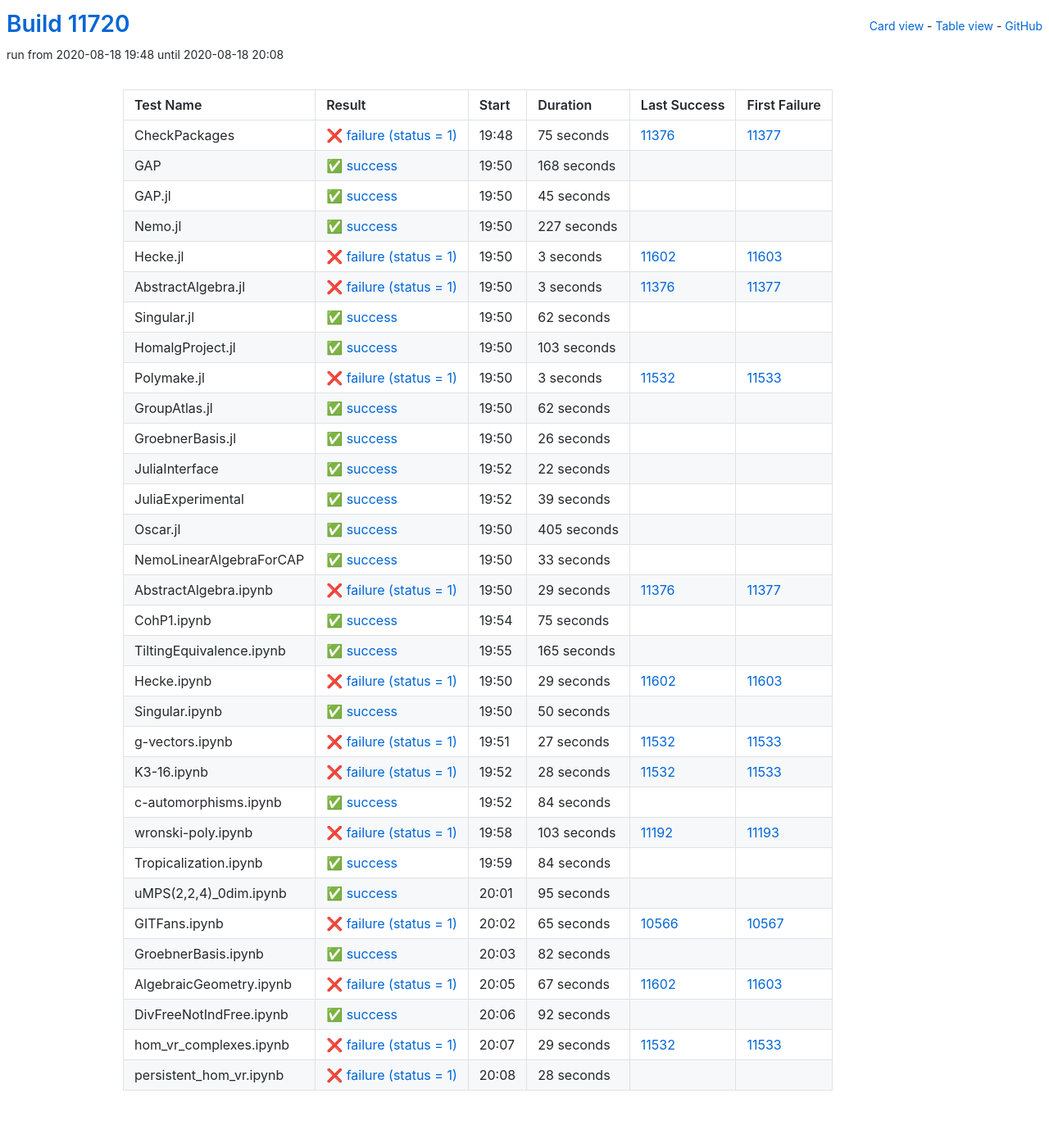
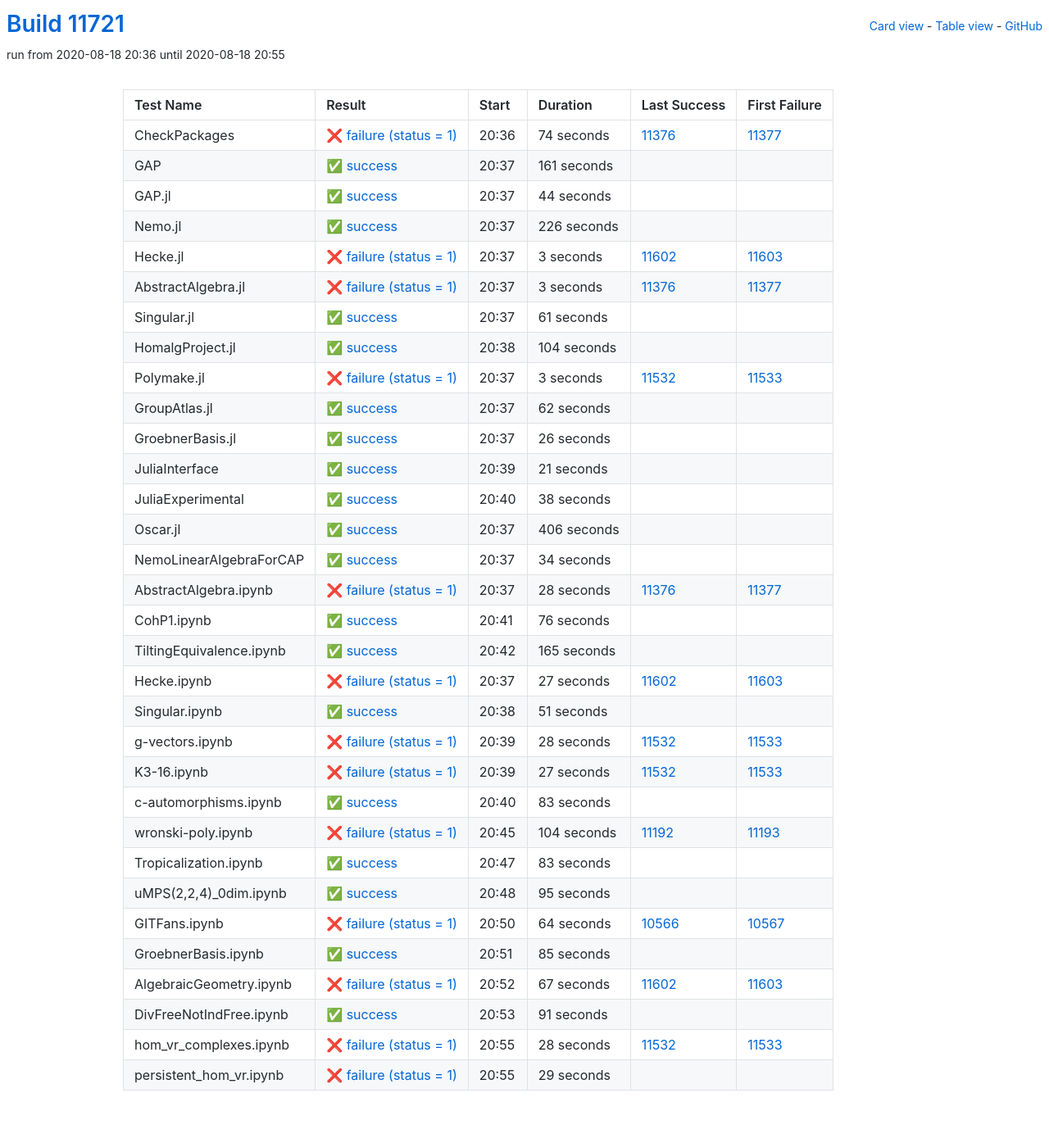
Before and after one commit to oscar-system/oscar-ci-status, a Jekyll site: the page built from table.html, in a window 1280 px wide. Shown: the whole page at 82% size. Built offline with Jekyll 4.4.1, drawn with Linux system fonts in a browser that asks for light colours.

Commit message:
Build #11721

```diff
--- a/_data/ci.yml
+++ b/_data/ci.yml
@@ -1,6 +1,6 @@
 ---
-build: 11720
-build_url: https://oscarci.mathematik.uni-kl.de/job/oscar/11720/
+build: 11721
+build_url: https://oscarci.mathematik.uni-kl.de/job/oscar/11721/
 job: oscar
 organization: oscar-system
 repo: oscar-ci-status
@@ -8,56 +8,56 @@
 tests:
 - name: CheckPackages
   id: checkpackages
-  log: https://oscarci.mathematik.uni-kl.de/job/oscar/11720/artifact/logs/build-11720/CheckPackages.log
-  start: 2020-08-18 19:48
+  log: https://oscarci.mathematik.uni-kl.de/job/oscar/11721/artifact/logs/build-11721/CheckPackages.log
+  start: 2020-08-18 20:36
   success: false
   exitcode: 1
   status: failure
-  duration: 75
+  duration: 74
   last_success: 11376
   last_success_url: https://oscarci.mathematik.uni-kl.de/job/oscar/11376/
   first_failure: 11377
   first_failure_url: https://oscarci.mathematik.uni-kl.de/job/oscar/11377/
 - name: GAP
   id: gap
-  log: https://oscarci.mathematik.uni-kl.de/job/oscar/11720/artifact/logs/build-11720/GAP.log
-  start: 2020-08-18 19:50
+  log: https://oscarci.mathematik.uni-kl.de/job/oscar/11721/artifact/logs/build-11721/GAP.log
+  start: 2020-08-18 20:37
   success: true
   exitcode: 0
   status: success
-  duration: 168
+  duration: 161
   last_success: false
   last_success_url:
   first_failure: false
   first_failure_url:
 - name: GAP.jl
   id: gap-jl
-  log: https://oscarci.mathematik.uni-kl.de/job/oscar/11720/artifact/logs/build-11720/GAP.jl.log
-  start: 2020-08-18 19:50
+  log: https://oscarci.mathematik.uni-kl.de/job/oscar/11721/artifact/logs/build-11721/GAP.jl.log
+  start: 2020-08-18 20:37
   success: true
   exitcode: 0
   status: success
-  duration: 45
+  duration: 44
   last_success: false
   last_success_url:
   first_failure: false
   first_failure_url:
 - name: Nemo.jl
   id: nemo-jl
-  log: https://oscarci.mathematik.uni-kl.de/job/oscar/11720/artifact/logs/build-11720/Nemo.jl.log
-  start: 2020-08-18 19:50
+  log: https://oscarci.mathematik.uni-kl.de/job/oscar/11721/artifact/logs/build-11721/Nemo.jl.log
+  start: 2020-08-18 20:37
   success: true
   exitcode: 0
   status: success
-  duration: 227
+  duration: 226
   last_success: false
   last_success_url:
   first_failure: false
   first_failure_url:
 - name: Hecke.jl
   id: hecke-jl
-  log: https://oscarci.mathematik.uni-kl.de/job/oscar/11720/artifact/logs/build-11720/Hecke.jl.log
-  start: 2020-08-18 19:50
+  log: https://oscarci.mathematik.uni-kl.de/job/oscar/11721/artifact/logs/build-11721/Hecke.jl.log
+  start: 2020-08-18 20:37
   success: false
   exitcode: 1
   status: failure
@@ -68,8 +68,8 @@
   first_failure_url: https://oscarci.mathematik.uni-kl.de/job/oscar/11603/
 - name: AbstractAlgebra.jl
   id: abstractalgebra-jl
-  log: https://oscarci.mathematik.uni-kl.de/job/oscar/11720/artifact/logs/build-11720/AbstractAlgebra.jl.log
-  start: 2020-08-18 19:50
+  log: https://oscarci.mathematik.uni-kl.de/job/oscar/11721/artifact/logs/build-11721/AbstractAlgebra.jl.log
+  start: 2020-08-18 20:37
   success: false
   exitcode: 1
   status: failure
@@ -80,32 +80,32 @@
   first_failure_url: https://oscarci.mathematik.uni-kl.de/job/oscar/11377/
 - name: Singular.jl
   id: singular-jl
-  log: https://oscarci.mathematik.uni-kl.de/job/oscar/11720/artifact/logs/build-11720/Singular.jl.log
-  start: 2020-08-18 19:50
+  log: https://oscarci.mathematik.uni-kl.de/job/oscar/11721/artifact/logs/build-11721/Singular.jl.log
+  start: 2020-08-18 20:37
   success: true
   exitcode: 0
   status: success
-  duration: 62
+  duration: 61
   last_success: false
   last_success_url:
   first_failure: false
   first_failure_url:
 - name: HomalgProject.jl
   id: homalgproject-jl
-  log: https://oscarci.mathematik.uni-kl.de/job/oscar/11720/artifact/logs/build-11720/HomalgProject.jl.log
-  start: 2020-08-18 19:50
+  log: https://oscarci.mathematik.uni-kl.de/job/oscar/11721/artifact/logs/build-11721/HomalgProject.jl.log
+  start: 2020-08-18 20:38
   success: true
   exitcode: 0
   status: success
-  duration: 103
+  duration: 104
   last_success: false
   last_success_url:
   first_failure: false
   first_failure_url:
 - name: Polymake.jl
   id: polymake-jl
-  log: https://oscarci.mathematik.uni-kl.de/job/oscar/11720/artifact/logs/build-11720/Polymake.jl.log
-  start: 2020-08-18 19:50
+  log: https://oscarci.mathematik.uni-kl.de/job/oscar/11721/artifact/logs/build-11721/Polymake.jl.log
+  start: 2020-08-18 20:37
   success: false
   exitcode: 1
   status: failure
@@ -116,8 +116,8 @@
   first_failure_url: https://oscarci.mathematik.uni-kl.de/job/oscar/11533/
 - name: GroupAtlas.jl
   id: groupatlas-jl
-  log: https://oscarci.mathematik.uni-kl.de/job/oscar/11720/artifact/logs/build-11720/GroupAtlas.jl.log
-  start: 2020-08-18 19:50
+  log: https://oscarci.mathematik.uni-kl.de/job/oscar/11721/artifact/logs/build-11721/GroupAtlas.jl.log
+  start: 2020-08-18 20:37
   success: true
   exitcode: 0
   status: success
@@ -128,8 +128,8 @@
   first_failure_url:
 - name: GroebnerBasis.jl
   id: groebnerbasis-jl
-  log: https://oscarci.mathematik.uni-kl.de/job/oscar/11720/artifact/logs/build-11720/GroebnerBasis.jl.log
-  start: 2020-08-18 19:50
+  log: https://oscarci.mathematik.uni-kl.de/job/oscar/11721/artifact/logs/build-11721/GroebnerBasis.jl.log
+  start: 2020-08-18 20:37
   success: true
   exitcode: 0
   status: success
@@ -140,80 +140,80 @@
   first_failure_url:
 - name: JuliaInterface
   id: juliainterface
-  log: https://oscarci.mathematik.uni-kl.de/job/oscar/11720/artifact/logs/build-11720/JuliaInterface.log
-  start: 2020-08-18 19:52
+  log: https://oscarci.mathematik.uni-kl.de/job/oscar/11721/artifact/logs/build-11721/JuliaInterface.log
+  start: 2020-08-18 20:39
   success: true
   exitcode: 0
   status: success
-  duration: 22
+  duration: 21
   last_success: false
   last_success_url:
   first_failure: false
   first_failure_url:
 - name: JuliaExperimental
   id: juliaexperimental
-  log: https://oscarci.mathematik.uni-kl.de/job/oscar/11720/artifact/logs/build-11720/JuliaExperimental.log
-  start: 2020-08-18 19:52
+  log: https://oscarci.mathematik.uni-kl.de/job/oscar/11721/artifact/logs/build-11721/JuliaExperimental.log
+  start: 2020-08-18 20:40
   success: true
   exitcode: 0
   status: success
-  duration: 39
+  duration: 38
   last_success: false
   last_success_url:
   first_failure: false
   first_failure_url:
 - name: Oscar.jl
   id: oscar-jl
-  log: https://oscarci.mathematik.uni-kl.de/job/oscar/11720/artifact/logs/build-11720/Oscar.jl.log
-  start: 2020-08-18 19:50
+  log: https://oscarci.mathematik.uni-kl.de/job/oscar/11721/artifact/logs/build-11721/Oscar.jl.log
+  start: 2020-08-18 20:37
   success: true
   exitcode: 0
   status: success
-  duration: 405
+  duration: 406
   last_success: false
   last_success_url:
   first_failure: false
   first_failure_url:
 - name: NemoLinearAlgebraForCAP
   id: nemolinearalgebraforcap
-  log: https://oscarci.mathematik.uni-kl.de/job/oscar/11720/artifact/logs/build-11720/NemoLinearAlgebraForCAP.log
-  start: 2020-08-18 19:50
+  log: https://oscarci.mathematik.uni-kl.de/job/oscar/11721/artifact/logs/build-11721/NemoLinearAlgebraForCAP.log
+  start: 2020-08-18 20:37
   success: true
   exitcode: 0
   status: success
-  duration: 33
+  duration: 34
   last_success: false
   last_success_url:
   first_failure: false
   first_failure_url:
 - name: AbstractAlgebra.ipynb
   id: abstractalgebra-ipynb
-  log: https://oscarci.mathematik.uni-kl.de/job/oscar/11720/artifact/logs/build-11720/AbstractAlgebra.ipynb.log
-  start: 2020-08-18 19:50
+  log: https://oscarci.mathematik.uni-kl.de/job/oscar/11721/artifact/logs/build-11721/AbstractAlgebra.ipynb.log
+  start: 2020-08-18 20:37
   success: false
   exitcode: 1
   status: failure
-  duration: 29
+  duration: 28
   last_success: 11376
   last_success_url: https://oscarci.mathematik.uni-kl.de/job/oscar/11376/
   first_failure: 11377
   first_failure_url: https://oscarci.mathematik.uni-kl.de/job/oscar/11377/
 - name: CohP1.ipynb
   id: cohp1-ipynb
-  log: https://oscarci.mathematik.uni-kl.de/job/oscar/11720/artifact/logs/build-11720/CohP1.ipynb.log
-  start: 2020-08-18 19:54
+  log: https://oscarci.mathematik.uni-kl.de/job/oscar/11721/artifact/logs/build-11721/CohP1.ipynb.log
+  start: 2020-08-18 20:41
   success: true
   exitcode: 0
   status: success
-  duration: 75
+  duration: 76
   last_success: false
   last_success_url:
   first_failure: false
   first_failure_url:
 - name: TiltingEquivalence.ipynb
   id: tiltingequivalence-ipynb
-  log: https://oscarci.mathematik.uni-kl.de/job/oscar/11720/artifact/logs/build-11720/TiltingEquivalence.ipynb.log
-  start: 2020-08-18 19:55
+  log: https://oscarci.mathematik.uni-kl.de/job/oscar/11721/artifact/logs/build-11721/TiltingEquivalence.ipynb.log
+  start: 2020-08-18 20:42
   success: true
   exitcode: 0
   status: success
@@ -224,32 +224,44 @@
   first_failure_url:
 - name: Hecke.ipynb
   id: hecke-ipynb
-  log: https://oscarci.mathematik.uni-kl.de/job/oscar/11720/artifact/logs/build-11720/Hecke.ipynb.log
-  start: 2020-08-18 19:50
+  log: https://oscarci.mathematik.uni-kl.de/job/oscar/11721/artifact/logs/build-11721/Hecke.ipynb.log
+  start: 2020-08-18 20:37
   success: false
   exitcode: 1
   status: failure
-  duration: 29
+  duration: 27
   last_success: 11602
   last_success_url: https://oscarci.mathematik.uni-kl.de/job/oscar/11602/
   first_failure: 11603
   first_failure_url: https://oscarci.mathematik.uni-kl.de/job/oscar/11603/
 - name: Singular.ipynb
   id: singular-ipynb
-  log: https://oscarci.mathematik.uni-kl.de/job/oscar/11720/artifact/logs/build-11720/Singular.ipynb.log
-  start: 2020-08-18 19:50
+  log: https://oscarci.mathematik.uni-kl.de/job/oscar/11721/artifact/logs/build-11721/Singular.ipynb.log
+  start: 2020-08-18 20:38
   success: true
   exitcode: 0
   status: success
-  duration: 50
+  duration: 51
   last_success: false
   last_success_url:
   first_failure: false
   first_failure_url:
 - name: g-vectors.ipynb
   id: g-vectors-ipynb
-  log: https://oscarci.mathematik.uni-kl.de/job/oscar/11720/artifact/logs/build-11720/g-vectors.ipynb.log
-  start: 2020-08-18 19:51
+  log: https://oscarci.mathematik.uni-kl.de/job/oscar/11721/artifact/logs/build-11721/g-vectors.ipynb.log
+  start: 2020-08-18 20:39
+  success: false
+  exitcode: 1
+  status: failure
+  duration: 28
+  last_success: 11532
+  last_success_url: https://oscarci.mathematik.uni-kl.de/job/oscar/11532/
+  first_failure: 11533
+  first_failure_url: https://oscarci.mathematik.uni-kl.de/job/oscar/11533/
+- name: K3-16.ipynb
+  id: k3-16-ipynb
+  log: https://oscarci.mathematik.uni-kl.de/job/oscar/11721/artifact/logs/build-11721/K3-16.ipynb.log
+  start: 2020-08-18 20:39
   success: false
   exitcode: 1
   status: failure
@@ -258,58 +270,46 @@
   last_success_url: https://oscarci.mathematik.uni-kl.de/job/oscar/11532/
   first_failure: 11533
   first_failure_url: https://oscarci.mathematik.uni-kl.de/job/oscar/11533/
-- name: K3-16.ipynb
-  id: k3-16-ipynb
-  log: https://oscarci.mathematik.uni-kl.de/job/oscar/11720/artifact/logs/build-11720/K3-16.ipynb.log
-  start: 2020-08-18 19:52
-  success: false
-  exitcode: 1
-  status: failure
-  duration: 28
-  last_success: 11532
-  last_success_url: https://oscarci.mathematik.uni-kl.de/job/oscar/11532/
-  first_failure: 11533
-  first_failure_url: https://oscarci.mathematik.uni-kl.de/job/oscar/11533/
 - name: c-automorphisms.ipynb
   id: c-automorphisms-ipynb
-  log: https://oscarci.mathematik.uni-kl.de/job/oscar/11720/artifact/logs/build-11720/c-automorphisms.ipynb.log
-  start: 2020-08-18 19:52
+  log: https://oscarci.mathematik.uni-kl.de/job/oscar/11721/artifact/logs/build-11721/c-automorphisms.ipynb.log
+  start: 2020-08-18 20:40
   success: true
   exitcode: 0
   status: success
-  duration: 84
+  duration: 83
   last_success: false
   last_success_url:
   first_failure: false
   first_failure_url:
 - name: wronski-poly.ipynb
   id: wronski-poly-ipynb
-  log: https://oscarci.mathematik.uni-kl.de/job/oscar/11720/artifact/logs/build-11720/wronski-poly.ipynb.log
-  start: 2020-08-18 19:58
+  log: https://oscarci.mathematik.uni-kl.de/job/oscar/11721/artifact/logs/build-11721/wronski-poly.ipynb.log
+  start: 2020-08-18 20:45
   success: false
   exitcode: 1
   status: failure
-  duration: 103
+  duration: 104
   last_success: 11192
   last_success_url: https://oscarci.mathematik.uni-kl.de/job/oscar/11192/
   first_failure: 11193
   first_failure_url: https://oscarci.mathematik.uni-kl.de/job/oscar/11193/
 - name: Tropicalization.ipynb
   id: tropicalization-ipynb
-  log: https://oscarci.mathematik.uni-kl.de/job/oscar/11720/artifact/logs/build-11720/Tropicalization.ipynb.log
-  start: 2020-08-18 19:59
+  log: https://oscarci.mathematik.uni-kl.de/job/oscar/11721/artifact/logs/build-11721/Tropicalization.ipynb.log
+  start: 2020-08-18 20:47
   success: true
   exitcode: 0
   status: success
-  duration: 84
+  duration: 83
   last_success: false
   last_success_url:
   first_failure: false
   first_failure_url:
 - name: uMPS(2,2,4)_0dim.ipynb
   id: umps-2-2-4-0dim-ipynb
-  log: https://oscarci.mathematik.uni-kl.de/job/oscar/11720/artifact/logs/build-11720/uMPS-2-2-4-_0dim.ipynb.log
-  start: 2020-08-18 20:01
+  log: https://oscarci.mathematik.uni-kl.de/job/oscar/11721/artifact/logs/build-11721/uMPS-2-2-4-_0dim.ipynb.log
+  start: 2020-08-18 20:48
   success: true
   exitcode: 0
   status: success
@@ -320,32 +320,32 @@
   first_failure_url:
 - name: GITFans.ipynb
   id: gitfans-ipynb
-  log: https://oscarci.mathematik.uni-kl.de/job/oscar/11720/artifact/logs/build-11720/GITFans.ipynb.log
-  start: 2020-08-18 20:02
+  log: https://oscarci.mathematik.uni-kl.de/job/oscar/11721/artifact/logs/build-11721/GITFans.ipynb.log
+  start: 2020-08-18 20:50
   success: false
   exitcode: 1
   status: failure
-  duration: 65
+  duration: 64
   last_success: 10566
   last_success_url: https://oscarci.mathematik.uni-kl.de/job/oscar/10566/
   first_failure: 10567
   first_failure_url: https://oscarci.mathematik.uni-kl.de/job/oscar/10567/
 - name: GroebnerBasis.ipynb
   id: groebnerbasis-ipynb
-  log: https://oscarci.mathematik.uni-kl.de/job/oscar/11720/artifact/logs/build-11720/GroebnerBasis.ipynb.log
-  start: 2020-08-18 20:03
+  log: https://oscarci.mathematik.uni-kl.de/job/oscar/11721/artifact/logs/build-11721/GroebnerBasis.ipynb.log
+  start: 2020-08-18 20:51
   success: true
   exitcode: 0
   status: success
-  duration: 82
+  duration: 85
   last_success: false
   last_success_url:
   first_failure: false
   first_failure_url:
 - name: AlgebraicGeometry.ipynb
   id: algebraicgeometry-ipynb
-  log: https://oscarci.mathematik.uni-kl.de/job/oscar/11720/artifact/logs/build-11720/AlgebraicGeometry.ipynb.log
-  start: 2020-08-18 20:05
+  log: https://oscarci.mathematik.uni-kl.de/job/oscar/11721/artifact/logs/build-11721/AlgebraicGeometry.ipynb.log
+  start: 2020-08-18 20:52
   success: false
   exitcode: 1
   status: failure
@@ -356,36 +356,36 @@
   first_failure_url: https://oscarci.mathematik.uni-kl.de/job/oscar/11603/
 - name: DivFreeNotIndFree.ipynb
   id: divfreenotindfree-ipynb
-  log: https://oscarci.mathematik.uni-kl.de/job/oscar/11720/artifact/logs/build-11720/DivFreeNotIndFree.ipynb.log
-  start: 2020-08-18 20:06
+  log: https://oscarci.mathematik.uni-kl.de/job/oscar/11721/artifact/logs/build-11721/DivFreeNotIndFree.ipynb.log
+  start: 2020-08-18 20:53
   success: true
   exitcode: 0
   status: success
-  duration: 92
+  duration: 91
   last_success: false
   last_success_url:
   first_failure: false
   first_failure_url:
 - name: hom_vr_complexes.ipynb
   id: hom-vr-complexes-ipynb
-  log: https://oscarci.mathematik.uni-kl.de/job/oscar/11720/artifact/logs/build-11720/hom_vr_complexes.ipynb.log
-  start: 2020-08-18 20:07
+  log: https://oscarci.mathematik.uni-kl.de/job/oscar/11721/artifact/logs/build-11721/hom_vr_complexes.ipynb.log
+  start: 2020-08-18 20:55
   success: false
   exitcode: 1
   status: failure
-  duration: 29
+  duration: 28
   last_success: 11532
   last_success_url: https://oscarci.mathematik.uni-kl.de/job/oscar/11532/
   first_failure: 11533
   first_failure_url: https://oscarci.mathematik.uni-kl.de/job/oscar/11533/
 - name: persistent_hom_vr.ipynb
   id: persistent-hom-vr-ipynb
-  log: https://oscarci.mathematik.uni-kl.de/job/oscar/11720/artifact/logs/build-11720/persistent_hom_vr.ipynb.log
-  start: 2020-08-18 20:08
+  log: https://oscarci.mathematik.uni-kl.de/job/oscar/11721/artifact/logs/build-11721/persistent_hom_vr.ipynb.log
+  start: 2020-08-18 20:55
   success: false
   exitcode: 1
   status: failure
-  duration: 28
+  duration: 29
   last_success: false
   last_success_url:
   first_failure: false
```
Also changed, not shown: README.md.
